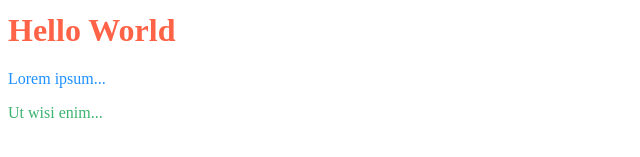
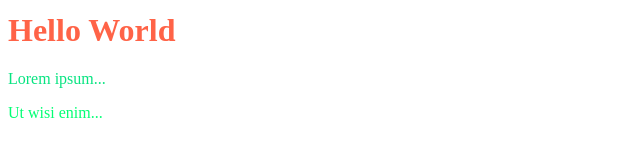
Before and after one commit to k3sojuuu/PROJECT_zed, a plain HTML site: page index.html in a window 1280 px wide. Shown: the part 413-570 px from the top of the page, without its empty margins (0-640 px from the left). Drawn offline with Linux system fonts and the light colour scheme.

Commit message:
Update index.html

```diff
--- a/index.html
+++ b/index.html
@@ -8,7 +8,7 @@
         <img src="https://wiki.tino.org/wp-content/uploads/2021/08/Thiet-ke-khong-ten-17.png" alt="Trulli" width="500" height="333">
         <a href="https://www.leagueoflegends.com/">LoL</a>
         <h1 style="color:Tomato;">Hello World</h1>
-<p style="color:DodgerBlue;">Lorem ipsum...</p>
-<p style="color:MediumSeaGreen;">Ut wisi enim...</p>
+<p style="color:rgb(7, 228, 129);">Lorem ipsum...</p>
+<p style="color:rgb(2, 255, 116);">Ut wisi enim...</p>
     </body>
 </html>
```
